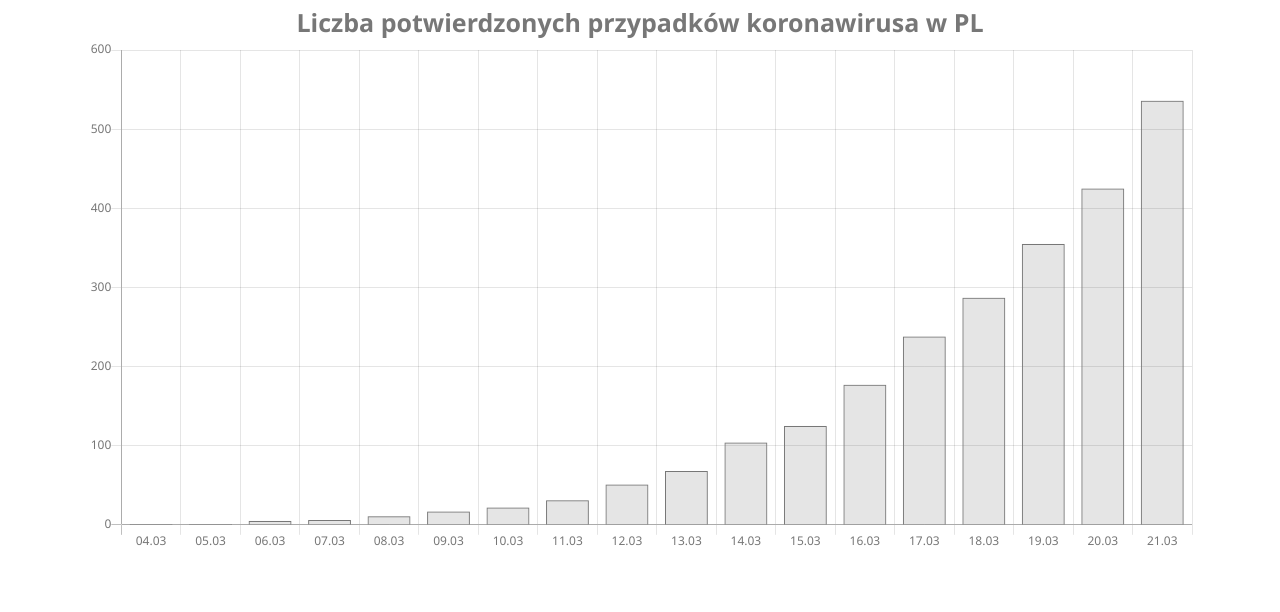
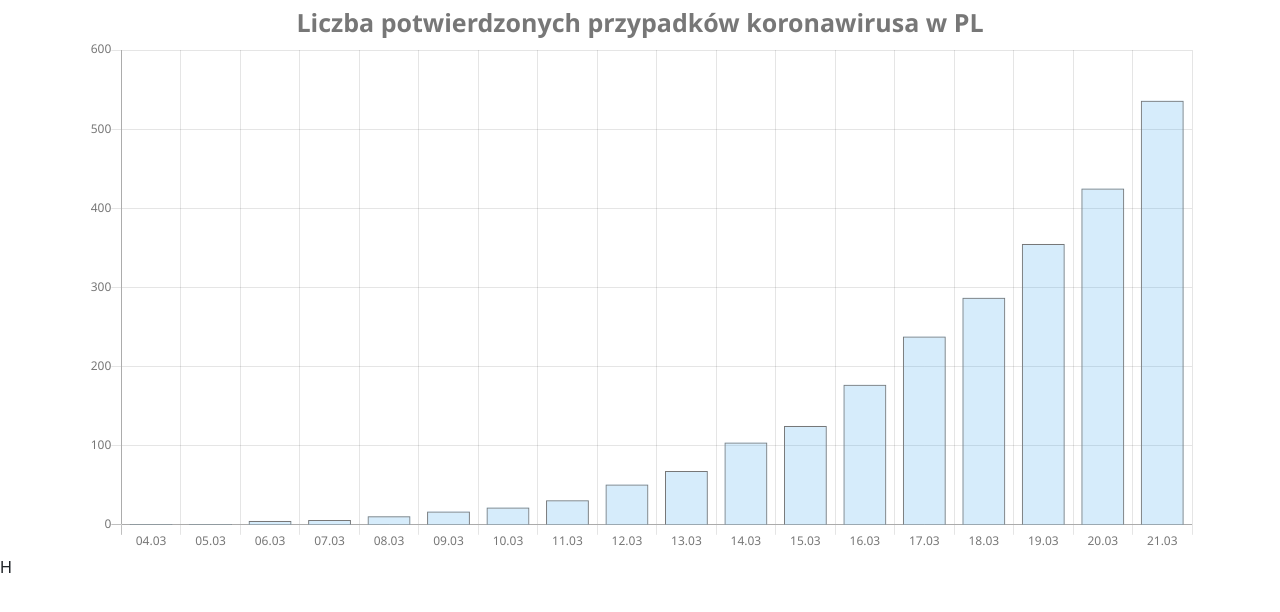
Before and after one commit to AdrianGizycki/Chart, a plain HTML site: page index.html in a window 1280 px wide. Drawn offline with nearby package versions, Linux system fonts and the light colour scheme.

Commit message:
małe poprawki

```diff
--- a/index.html
+++ b/index.html
@@ -50,13 +50,12 @@
                     536,
 
                 ],
-                backgroundColor: [
-
-                ],
+                backgroundColor: 'rgba(54, 162, 235, 0.2)',
                 borderWidth: 1,
                 borderColor:'#777',
-                hoverBorderWidth: 3,
+                hoverBorderWidth: 2,
                 hoverBorderColor: '#000',
+                hoverBackgroundColor: 'rgba(236, 236, 236, 1)'
             }]
         },
         options:{
@@ -83,3 +82,5 @@
         },
     });
 </script>
+
+H
```
